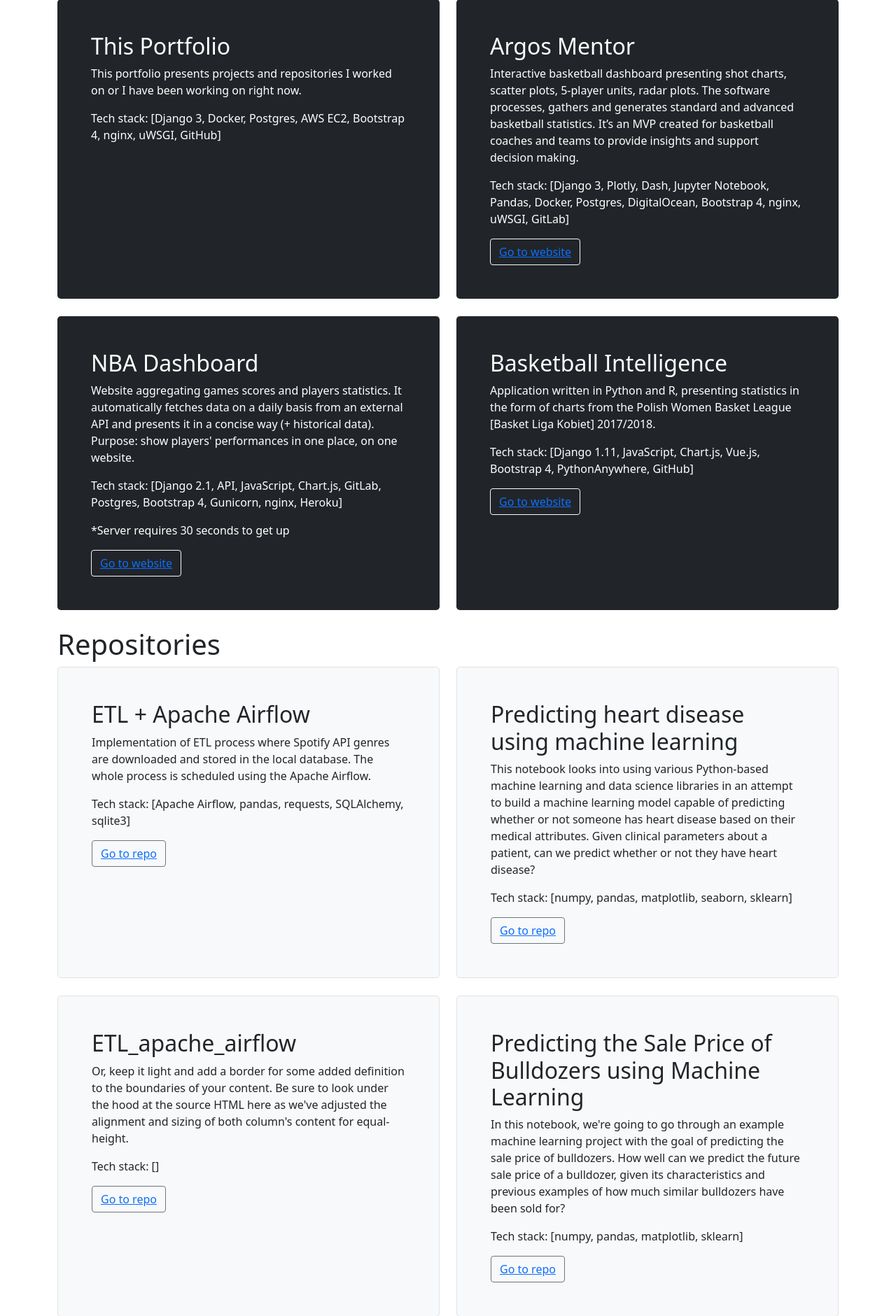
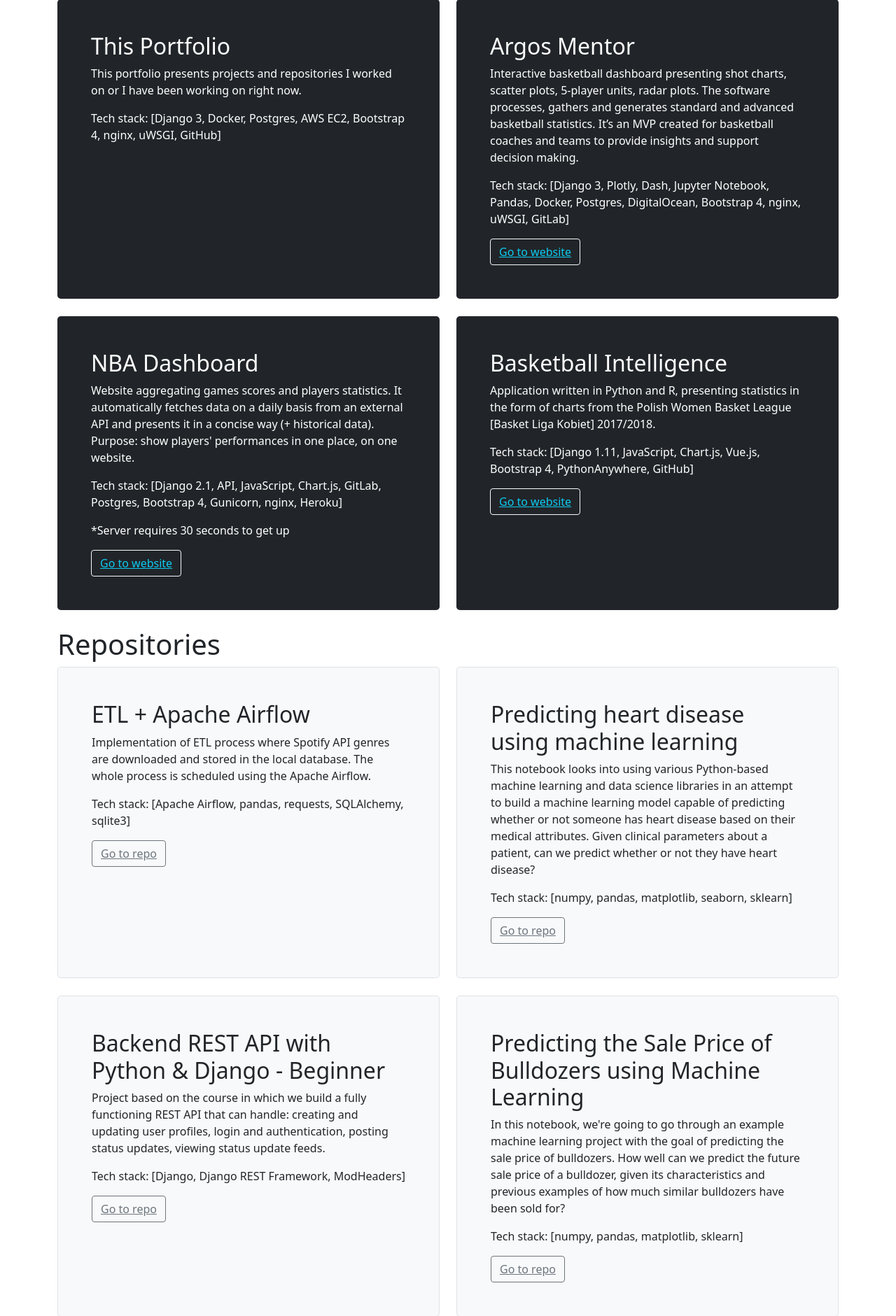
Before and after one commit to Mikolaj-Myszka/portfolio, a Django app: page / in a window 1280 px wide. Shown: the part 504-2385 px from the top of the page at 70% size. Run offline with Django 3.2, Linux system fonts and the light colour scheme; some libraries are stand-ins or nearby versions.

Commit message:
Portfolio ready

```diff
--- a/app/mainpage/templates/mainpage/mainpage.html
+++ b/app/mainpage/templates/mainpage/mainpage.html
@@ -6,8 +6,8 @@
   <div class="container-fluid py-5">
     <h1 class="display-5 fw-bold">Mikołaj Myszka</h1>
     <p class="col-md-12 fs-4">Welcome to my portfolio page, where I present my previous and current projects.</p>
-    <button class="btn btn-primary btn-lg" type="button"><a href="">Github</a></button>
-    <button class="btn btn-primary btn-lg" type="button"><a href="https://pl.linkedin.com/in/miko%C5%82aj-myszka-8037261b">LinkedIn</a></button>
+    <button class="btn btn-primary btn-lg" type="button"><a href="https://github.com/Mikolaj-Myszka/" class="link-light">Github</a></button>
+    <button class="btn btn-primary btn-lg" type="button"><a href="https://pl.linkedin.com/in/miko%C5%82aj-myszka-8037261b" class="link-light">LinkedIn</a></button>
   </div>
 </div>
 
@@ -29,7 +29,7 @@
       <p>Interactive basketball dashboard presenting shot charts, scatter plots, 5-player units, radar plots. The software processes, gathers and generates standard and advanced basketball statistics.
         It’s an MVP created for basketball coaches and teams to provide insights and support decision making.</p>
       <p>Tech stack: [Django 3, Plotly, Dash, Jupyter Notebook, Pandas, Docker, Postgres, DigitalOcean, Bootstrap 4, nginx, uWSGI, GitLab]</p>
-      <button class="btn btn-outline-light" type="button"><a href="http://164.90.214.252:8080/">Go to website</a></button>
+      <button class="btn btn-outline-light" type="button"><a href="http://164.90.214.252:8080/" class="link-info">Go to website</a></button>
     </div>
   </div>
 </div>
@@ -43,7 +43,7 @@
       <p>Website aggregating games scores and players statistics. It automatically fetches data on a daily basis from an external API and presents it in a concise way (+ historical data). Purpose: show players' performances in one place, on one website.</p>
       <p>Tech stack: [Django 2.1, API, JavaScript, Chart.js, GitLab, Postgres, Bootstrap 4, Gunicorn, nginx, Heroku]</p>
       <p>*Server requires 30 seconds to get up</p>
-      <button class="btn btn-outline-light" type="button"><a href="http://basketdata.herokuapp.com/">Go to website</a></button>
+      <button class="btn btn-outline-light" type="button"><a href="http://basketdata.herokuapp.com/" class="link-info">Go to website</a></button>
     </div>
   </div>
   <div class="col-md-6">
@@ -51,7 +51,7 @@
       <h2>Basketball Intelligence</h2>
       <p>Application written in Python and R, presenting statistics in the form of charts from the Polish Women Basket League [Basket Liga Kobiet] 2017/2018.</p>
       <p>Tech stack: [Django 1.11, JavaScript, Chart.js, Vue.js, Bootstrap 4, PythonAnywhere, GitHub]</p>
-      <button class="btn btn-outline-light" type="button"><a href="http://basket4life.pythonanywhere.com/blk/">Go to website</a></button>
+      <button class="btn btn-outline-light" type="button"><a href="http://basket4life.pythonanywhere.com/blk/" class="link-info">Go to website</a></button>
     </div>
   </div>
 </div>
@@ -67,7 +67,7 @@
       <h2>ETL + Apache Airflow</h2>
       <p>Implementation of ETL process where Spotify API genres are downloaded and stored in the local database. The whole process is scheduled using the Apache Airflow.</p>
       <p>Tech stack: [Apache Airflow, pandas, requests, SQLAlchemy, sqlite3]</p>
-      <button class="btn btn-outline-secondary" type="button"><a href="">Go to repo</a></button>
+      <button class="btn btn-outline-secondary" type="button"><a href="https://github.com/Mikolaj-Myszka/ETL_apache_airflow" class="link-secondary">Go to repo</a></button>
     </div>
   </div>
   <div class="col-md-6">
@@ -75,7 +75,7 @@
       <h2>Predicting heart disease using machine learning</h2>
       <p>This notebook looks into using various Python-based machine learning and data science libraries in an attempt to build a machine learning model capable of predicting whether or not someone has heart disease based on their medical attributes. Given clinical parameters about a patient, can we predict whether or not they have heart disease?</p>
       <p>Tech stack: [numpy, pandas, matplotlib, seaborn, sklearn]</p>
-      <button class="btn btn-outline-secondary" type="button"><a href="">Go to repo</a></button>
+      <button class="btn btn-outline-secondary" type="button"><a href="https://github.com/Mikolaj-Myszka/DataScience-heart-disease" class="link-secondary">Go to repo</a></button>
     </div>
   </div>
 </div>
@@ -85,10 +85,10 @@
 <div class="row align-items-md-stretch">
   <div class="col-md-6">
     <div class="h-100 p-5 bg-light border rounded-3">
-      <h2>ETL_apache_airflow</h2>
-      <p>Or, keep it light and add a border for some added definition to the boundaries of your content. Be sure to look under the hood at the source HTML here as we've adjusted the alignment and sizing of both column's content for equal-height.</p>
-      <p>Tech stack: []</p>
-      <button class="btn btn-outline-secondary" type="button"><a href="">Go to repo</a></button>
+      <h2>Backend REST API with Python & Django - Beginner</h2>
+      <p>Project based on the course in which we build a fully functioning REST API that can handle: creating and updating user profiles, login and authentication, posting status updates, viewing status update feeds.</p>
+      <p>Tech stack: [Django, Django REST Framework, ModHeaders]</p>
+      <button class="btn btn-outline-secondary" type="button"><a href="https://github.com/Mikolaj-Myszka/profiles-rest-api" class="link-secondary">Go to repo</a></button>
     </div>
   </div>
   <div class="col-md-6">
@@ -96,7 +96,7 @@
       <h2>Predicting the Sale Price of Bulldozers using Machine Learning</h2>
       <p>In this notebook, we're going to go through an example machine learning project with the goal of predicting the sale price of bulldozers. How well can we predict the future sale price of a bulldozer, given its characteristics and previous examples of how much similar bulldozers have been sold for?</p>
       <p>Tech stack: [numpy, pandas, matplotlib, sklearn]</p>
-      <button class="btn btn-outline-secondary" type="button"><a href="">Go to repo</a></button>
+      <button class="btn btn-outline-secondary" type="button"><a href="https://github.com/Mikolaj-Myszka/DataScience-bulldozer-price-prediction" class="link-secondary">Go to repo</a></button>
     </div>
   </div>
 </div>
@@ -106,10 +106,11 @@
   <div class="row align-items-md-stretch">
     <div class="col-md-6">
       <div class="h-100 p-5 bg-light border rounded-3">
-        <h2>ETL_apache_airflow</h2>
-        <p>Or, keep it light and add a border for some added definition to the boundaries of your content. Be sure to look under the hood at the source HTML here as we've adjusted the alignment and sizing of both column's content for equal-height.</p>
-        <p>Tech stack: []</p>
-        <button class="btn btn-outline-secondary" type="button"><a href="">Go to repo</a></button>
+        <h2>Python Django Dev To Deployment</h2>
+        <p>This is a very practical course where we take a list of requirements from a fictional company to build a real estate application using Django. We will take a basic html/css Bootstrap 4 theme and turn it into a real working application with an admin area to manage resources including property listings, realtors and contact inquiries.
+        </p>
+        <p>Tech stack: [Django, PostgreSQL, Bootstrap, Gunicorn, nginx, DigitalOcean]</p>
+        <button class="btn btn-outline-secondary" type="button"><a href="https://github.com/Mikolaj-Myszka/btre_project" class="link-secondary">Go to repo</a></button>
       </div>
     </div>
     <div class="col-md-6">
@@ -117,7 +118,7 @@
         <h2>End-to-end Multi-class Dog Breed Classification</h2>
         <p>This notebook builds an end-to-end multi-class image classifier using TensorFlow 2.0 and TensorFlow Hub. Identifying the breed of a dog given an image of a dog.</p>
         <p>Tech stack: [tensorflow, tensorflow hub, pandas, numpy, sklearn]</p>
-        <button class="btn btn-outline-secondary" type="button"><a href="">Go to repo</a></button>
+        <button class="btn btn-outline-secondary" type="button"><a href="https://github.com/Mikolaj-Myszka/DataScience-dog-breed-identification" class="link-secondary">Go to repo</a></button>
       </div>
     </div>
   </div>
--- a/docker-compose-deploy.yml
+++ b/docker-compose-deploy.yml
@@ -8,7 +8,7 @@ services:
       - static_data:/vol/web
     environment:
       - SECRET_KEY=samplesecretkey123
-      - ALLOWED_HOSTS=127.0.0.1,localhost,18.157.183.106,172.31.12.178,ec2-18-157-183-106.eu-central-1.compute.amazonaws.com
+      - ALLOWED_HOSTS=127.0.0.1,localhost,ec2-18-157-183-106.eu-central-1.compute.amazonaws.com
 
   proxy:
     build:
```
